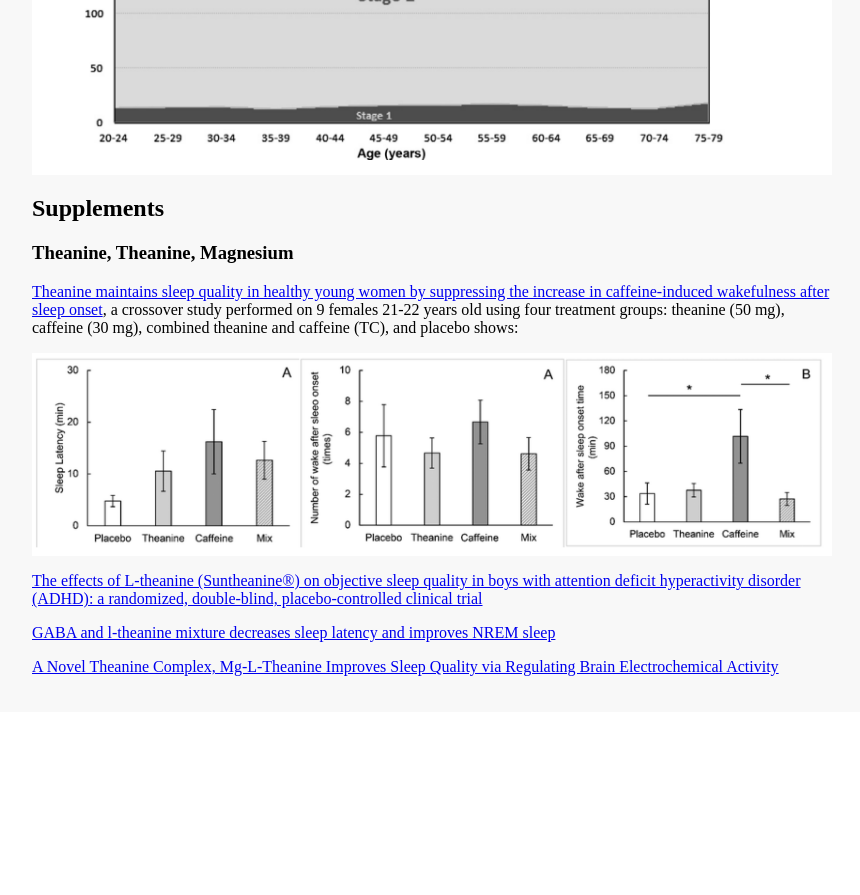
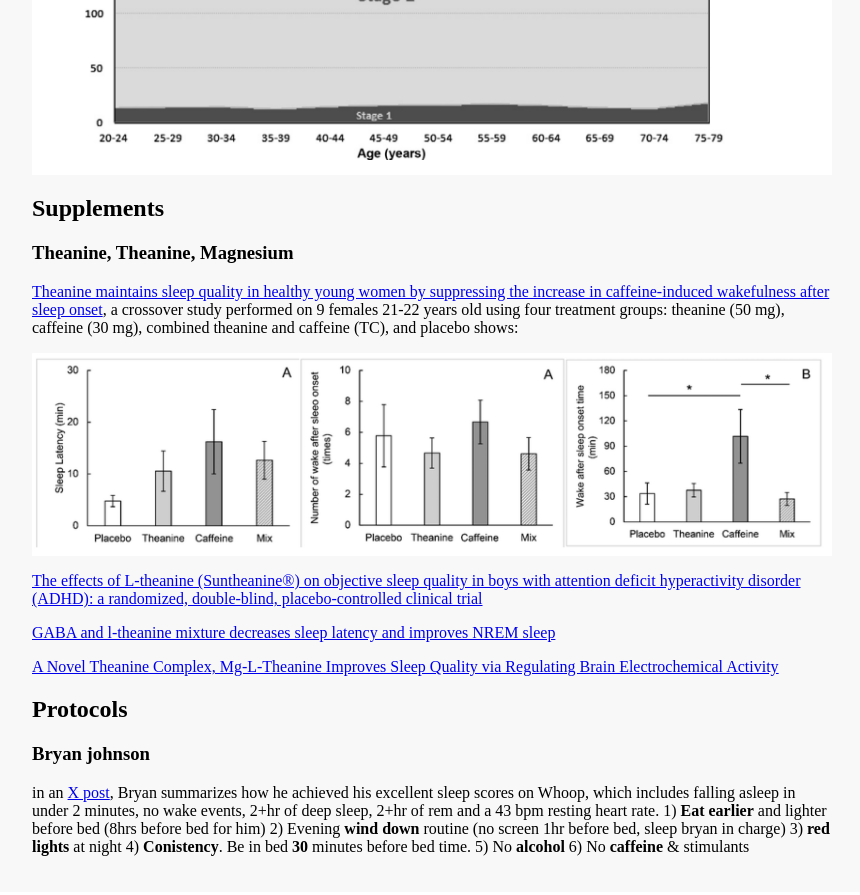
Before and after one commit to jeromevde/jeromevde.github.io, a Jekyll site: the page built from _posts/2025-01-26-sleep/2025-01-26-sleep.md, in a window 1280 px wide and 900 px high, scrolled down 2073 px. Shown: the top 895 px of the window, without its empty margins (208-1068 px from the left). Built offline with Jekyll 4.4.1, drawn with Linux system fonts in a browser that asks for light colours; before the commit the page ends 2793 px from its top, so only the background shows below that.

Commit message:
S update

```diff
--- a/_posts/2025-01-26-sleep/2025-01-26-sleep.md
+++ b/_posts/2025-01-26-sleep/2025-01-26-sleep.md
@@ -31,3 +31,15 @@ our sample into five-year age groups
 
 [A Novel Theanine Complex, Mg-L-Theanine Improves Sleep Quality via Regulating Brain Electrochemical Activity
 ](https://www.frontiersin.org/journals/nutrition/articles/10.3389/fnut.2022.874254/full)
+
+
+## Protocols
+
+### Bryan johnson
+in an [X post](https://x.com/bryan_johnson/status/1834972387487760528), Bryan summarizes how he achieved his excellent sleep scores on Whoop, which includes falling asleep in under 2 minutes, no wake events, 2+hr of deep sleep, 2+hr of rem and a 43 bpm resting heart rate.
+1) **Eat earlier** and lighter before bed (8hrs before bed for him)
+2) Evening **wind down** routine (no screen 1hr before bed, sleep bryan in charge)
+3) **red lights** at night
+4) **Conistency**. Be in bed **30** minutes before bed time.
+5) No **alcohol**
+6) No **caffeine** & stimulants
```
